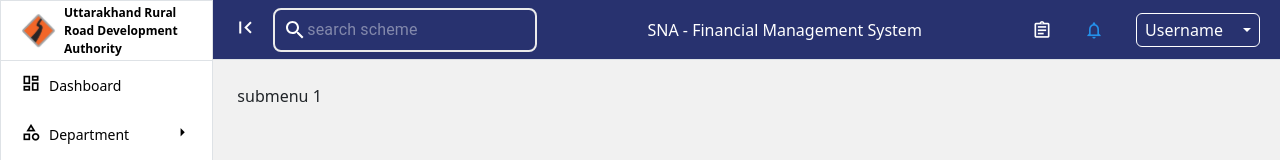
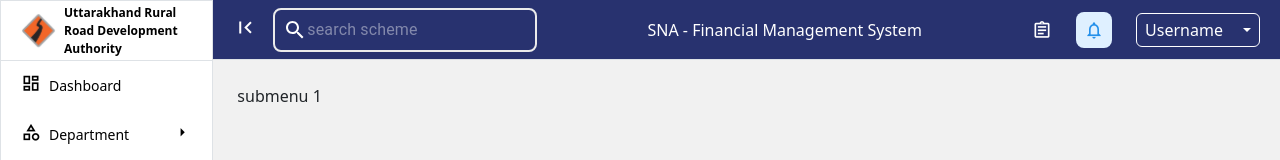
Before and after one commit to NaveenWebDev/newCompanyDashboard, a React (Vite) app: page /department-mgmt/1 in a window 1280 px wide. Shown: the top 160 px of the page. Built offline with nearby package versions, Linux system fonts and the light colour scheme.

Commit message:
remover in bell icons

```diff
--- a/src/components/Navbar.jsx
+++ b/src/components/Navbar.jsx
@@ -52,7 +52,7 @@ const Navbar = ({ setNavbarMenuValue }) => {
         <div className="d-flex gap-4 align-items-center">
 
         <i className="icon-assignment cursor-pointer fs-5 text-white"></i>
-        <i className="icon-notifications_none cursor-pointer transition fs-5 p-2 text-prime-100 rounded-8px bg-prime-20-hover" onClick={handleClick}></i>
+        <i className="icon-notifications_none cursor-pointer transition fs-5 p-2 text-prime-100 rounded-8px bg-prime-20" onClick={handleClick}></i>
 
           <Dropdown onSelect={handleDropdownSelect}>
             <Dropdown.Toggle
--- a/src/components/Sidebar.jsx
+++ b/src/components/Sidebar.jsx
@@ -69,6 +69,11 @@ const Sidebar = ({ menu }) => {
                   )}
                 </span>
               )}
+
+              {/* <div className="collapse-menu">
+                sub menu
+              </div> */}
+
             </Link>
 
             {/* Submenu */}
--- a/src/index.css
+++ b/src/index.css
@@ -111,6 +111,9 @@ body{
 .bg-prime-20-hover:hover{
   background: var(--prime-20-color);
 }
+.bg-prime-20{
+  background: var(--prime-20-color);
+}
 
 .border-radius-t8px{
   border-radius: 8px 8px 0px 0px;
@@ -145,3 +148,15 @@ body{
   padding: 4px 0;
   transition: color 0.3s ease;
 }
+
+/* ==================================== */
+
+/* .collapse-menu{
+  position: absolute;
+  border: 3px solid blue;
+  background: yellowgreen;
+  z-index: 100;
+  height: 100%;
+  width: 100%;
+  left: 50%;
+} */
--- a/src/pages/Dashboard.jsx
+++ b/src/pages/Dashboard.jsx
@@ -14,12 +14,12 @@ const Dashboard = ({children}) => {
       <div className="row overflow-hidden" style={{ height: "100vh" }}>
 
         <div
-          className={` ${menu? "col-2": "col-1"} border top-0 transition`}
+          className={` ${menu? "col-2": "col-1"} border top-0 transition `}
         >
           <Sidebar menu={menu} />
         </div>
 
-        <div className={` ${menu?"col-10":"col-11"} transition black-40`} style={{background:"#F1F1F1"}} >
+        <div className={` ${menu?"col-10":"col-11"}  transition black-40`} style={{background:"#F1F1F1"}} >
           <Navbar setNavbarMenuValue={setNavbarMenuValue}/>
 
           <main className="p-3" style={{height:"100vh"}}>
```
